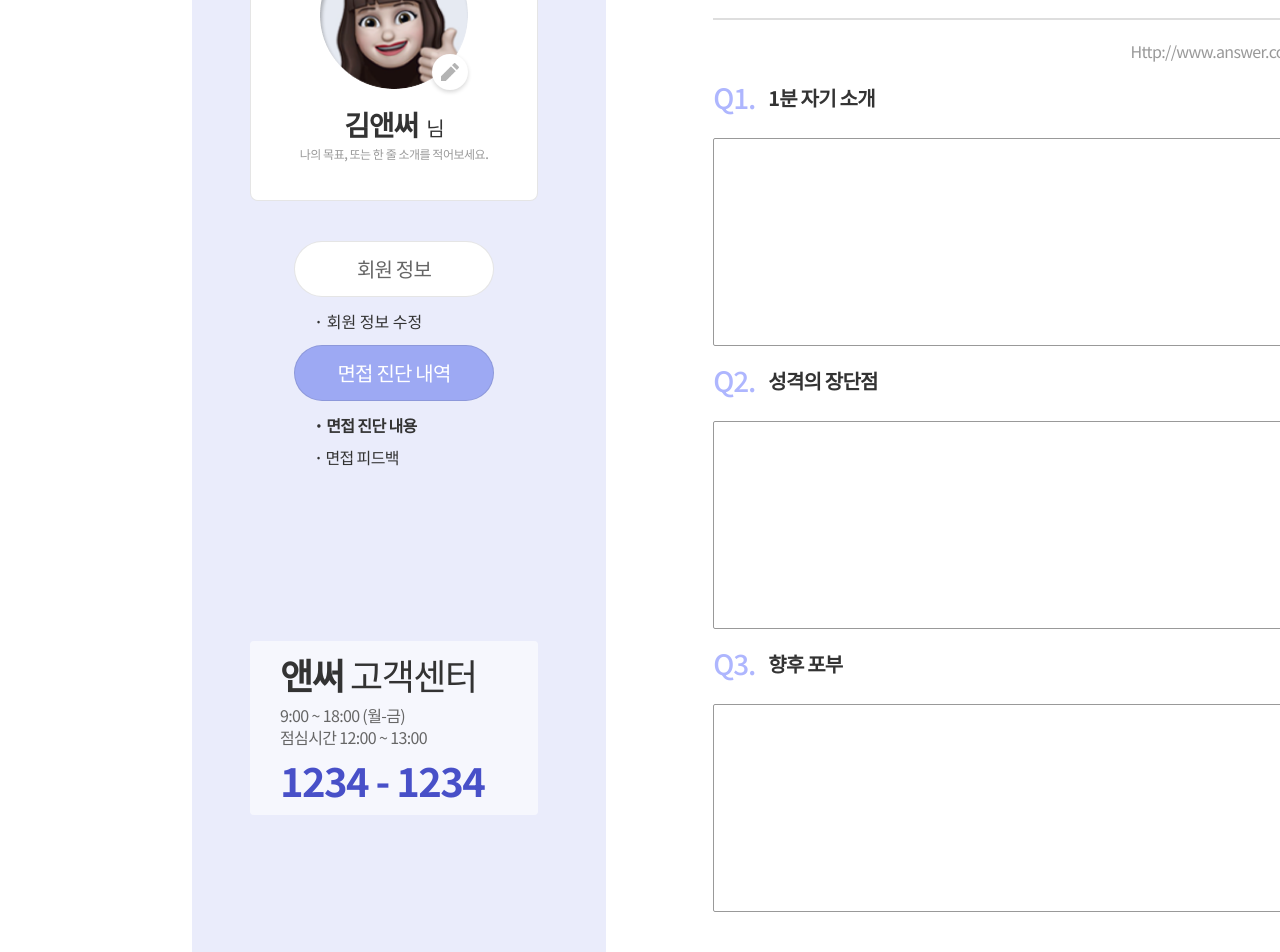
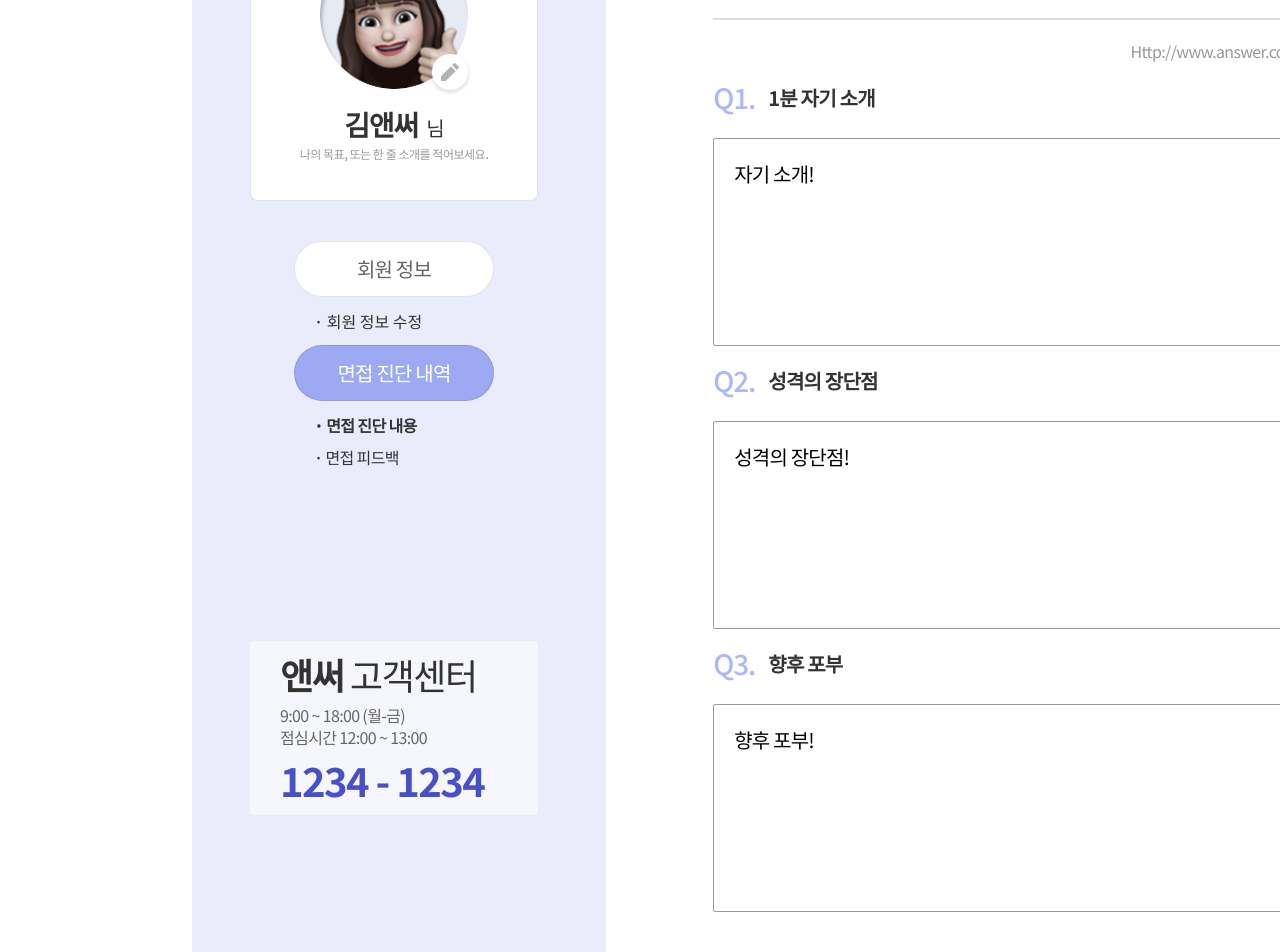
Before and after one commit to Parkminem/answer, a React (Vite) app: page /mypage/diagnostic_detail in a window 1280 px wide. Shown: the part 560-1512 px from the top of the page. Built offline with nearby package versions, Linux system fonts and the light colour scheme; a web font is replaced by a local one.

Commit message:
진단 내용 디테일 수정

```diff
--- a/src/components/myPage/DiagnosticContent.jsx
+++ b/src/components/myPage/DiagnosticContent.jsx
@@ -1,14 +1,14 @@
 import React from 'react';
 import style from '@/components/myPage/DiagnosticContent.module.scss';
 
-export default function DiagnosticContent({ number, title }) {
+export default function DiagnosticContent({ number, title, value }) {
 	return (
 		<div className={style.content}>
 			<div className={style.title}>
 				<h1 className={style.title_number}>Q{number}.</h1>
 				<h2 className={style.title_title}>{title}</h2>
 			</div>
-			<textarea name="diagnostic_content" id=""></textarea>
+			<textarea name="diagnostic_content" id="" value={value} readOnly></textarea>
 		</div>
 	);
 }
--- a/src/components/myPage/DiagnosticContent.module.scss
+++ b/src/components/myPage/DiagnosticContent.module.scss
@@ -27,5 +27,10 @@
 		margin-top: 26px;
 		border: 1px solid #999999;
 		border-radius: 2px;
+		padding: 20px;
+		font-weight: 400;
+		font-size: 20px;
+		line-height: 29px;
+		letter-spacing: -0.04em;
 	}
 }
--- a/src/components/myPage/DiagnosticDetail.jsx
+++ b/src/components/myPage/DiagnosticDetail.jsx
@@ -25,9 +25,9 @@ export default function DiagnosticDetail() {
 						<button>주소복사</button>
 					</div>
 					<div className={style.content_box}>
-						<DiagnosticContent number={1} title={'1분 자기 소개'} />
-						<DiagnosticContent number={2} title={'성격의 장단점'} />
-						<DiagnosticContent number={3} title={'향후 포부'} />
+						<DiagnosticContent number={1} title={'1분 자기 소개'} value={'자기 소개!'} />
+						<DiagnosticContent number={2} title={'성격의 장단점'} value={'성격의 장단점!'} />
+						<DiagnosticContent number={3} title={'향후 포부'} value={'향후 포부!'} />
 					</div>
 				</div>
 			</div>
```
